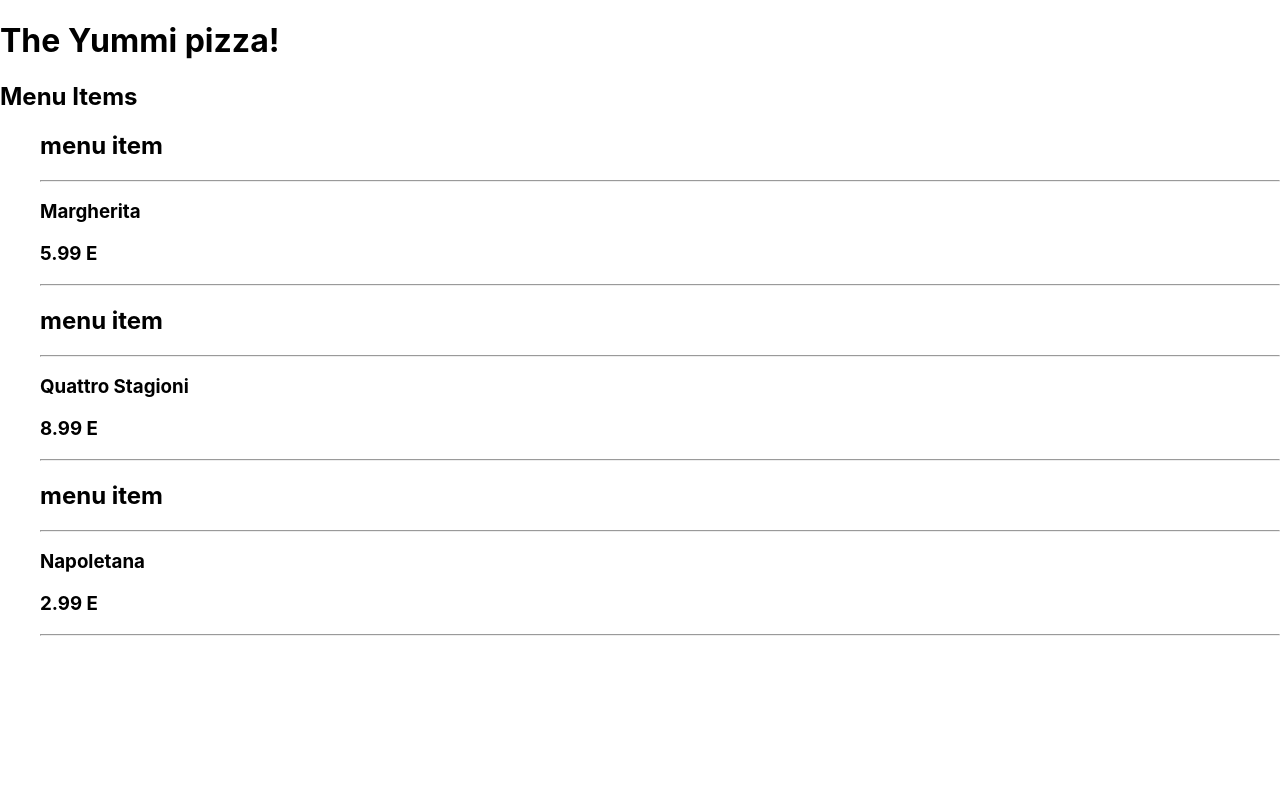
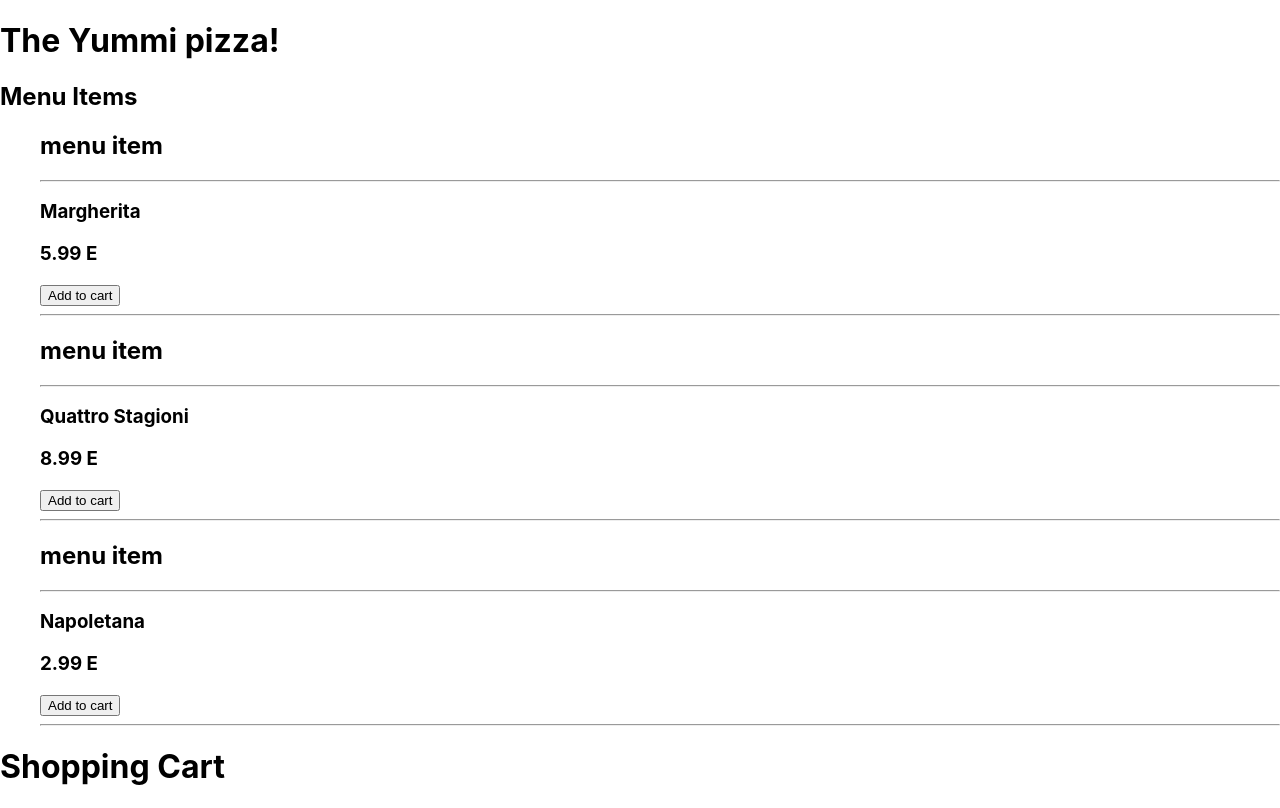
Before and after one commit to darjanDivkovic/typ-front, a React (Create React App) app in the folder the-yummi-pizza/: page / in a window 1280 px wide. Built offline with nearby package versions, Linux system fonts and the light colour scheme.

Commit message:
Items can now be added to cart!

```diff
--- a/the-yummi-pizza/src/App.js
+++ b/the-yummi-pizza/src/App.js
@@ -1,17 +1,31 @@
-import React from 'react';
+import React, { Component } from 'react'
 import './App.css';
 
 import MenuItems from './components/menu/MenuItems';
 import Cart from './components/cart/Cart';
 
-function App() {
-  return (
-    <div className="App">
-      <h1>The Yummi pizza!</h1>
-      <MenuItems />
 
-    </div>
-  );
+export default class App extends Component {
+  constructor(props){
+    super(props);
+    this.state = {
+      cartItems : [],
+    }
+    this.addToCart = this.addToCart.bind(this);
+  }
+
+  addToCart(item){
+    let prevStateItems = this.state.cartItems;
+    this.setState({cartItems : prevStateItems.concat(item)});
+  }
+
+  render() {
+    return (
+      <div>
+        <h1>The Yummi pizza!</h1>
+         <MenuItems addToCart={this.addToCart} />
+         <Cart items={this.state.cartItems}/>
+      </div>
+    )
+  }
 }
-
-export default App;
--- a/the-yummi-pizza/src/components/cart/Cart.js
+++ b/the-yummi-pizza/src/components/cart/Cart.js
@@ -1,10 +1,32 @@
 import React, { Component } from 'react'
 
+import CartItem from './CartItem';
+
 export default class Cart extends Component {
+    constructor(props){
+        super(props);
+        this.state = {
+           cartItems : props.items,
+        }
+    }
+
+    componentWillReceiveProps(nextProps) {
+        this.setState({ cartItems: nextProps.items });
+      }
+
     render() {
         return (
             <div>
-
+                <h1>Shopping Cart</h1>
+                <ul>
+                    {
+                        this.state.cartItems.map(cartItem =>
+                             <CartItem key={cartItem.id}
+                                       id={cartItem.id}
+                                       name={cartItem.name}
+                                       price={cartItem.price}/>)
+                    }
+                </ul>
             </div>
         )
     }
--- /dev/null
+++ b/the-yummi-pizza/src/components/cart/CartItem.js
@@ -0,0 +1,13 @@
+import React from 'react'
+
+export default function CartItem(props) {
+    return (
+        <div>
+            <h4>Cart item</h4>
+            <hr></hr>
+            <h2>{props.name}</h2>
+            <h2>{props.price}</h2>
+            <hr></hr>
+        </div>
+    )
+}
--- a/the-yummi-pizza/src/components/menu/MenuItem.js
+++ b/the-yummi-pizza/src/components/menu/MenuItem.js
@@ -1,14 +1,17 @@
 import React, { Component } from 'react'
 
 export default class MenuItem extends Component {
+
+
 
     render() {
         return (
             <div>
                 <h2>menu item</h2>
                 <hr></hr>
-                <h3>{this.props.name}</h3>
-                <h3>{this.props.price}</h3>
+                <h3>{this.props.item.name}</h3>
+                <h3>{this.props.item.price}</h3>
+                <button onClick={this.props.addToCart.bind(this, this.props.item)}>Add to cart</button>
                 <hr></hr>
             </div>
         )
--- a/the-yummi-pizza/src/components/menu/MenuItems.js
+++ b/the-yummi-pizza/src/components/menu/MenuItems.js
@@ -34,9 +34,8 @@ export default class MenuItems extends Component {
           {
           this.state.menuItems.map((pizza) => (
             <MenuItem key={pizza.id}
-                      id={pizza.id}
-                      name={pizza.name}
-                      price={pizza.price}/>
+                      item={pizza}
+                      addToCart={this.props.addToCart}/>
           ))
           }
         </ul>
```
